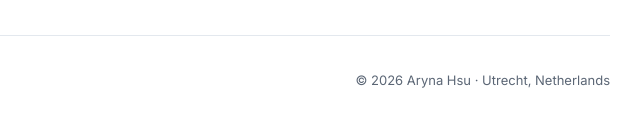
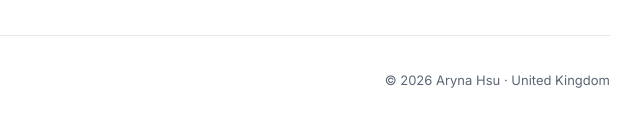
Before and after one commit to ahsuBI/ahsuBI.github.io, a plain HTML site: page projects/luma-chatbot.html in a window 1280 px wide. Shown: the part 3982-4121 px from the top of the page, 486-1126 px from the left. Drawn offline with Linux system fonts and the light colour scheme.

Commit message:
Update luma-chatbot.html

```diff
--- a/projects/luma-chatbot.html
+++ b/projects/luma-chatbot.html
@@ -171,7 +171,7 @@
     <div class="foot-links">
       <a href="../index.html#projects">&larr; All projects</a>
     </div>
-    <p class="colophon">&copy; 2026 Aryna Hsu · Utrecht, Netherlands</p>
+    <p class="colophon">&copy; 2026 Aryna Hsu · United Kingdom</p>
   </footer>
 </div>
 </body>
```
